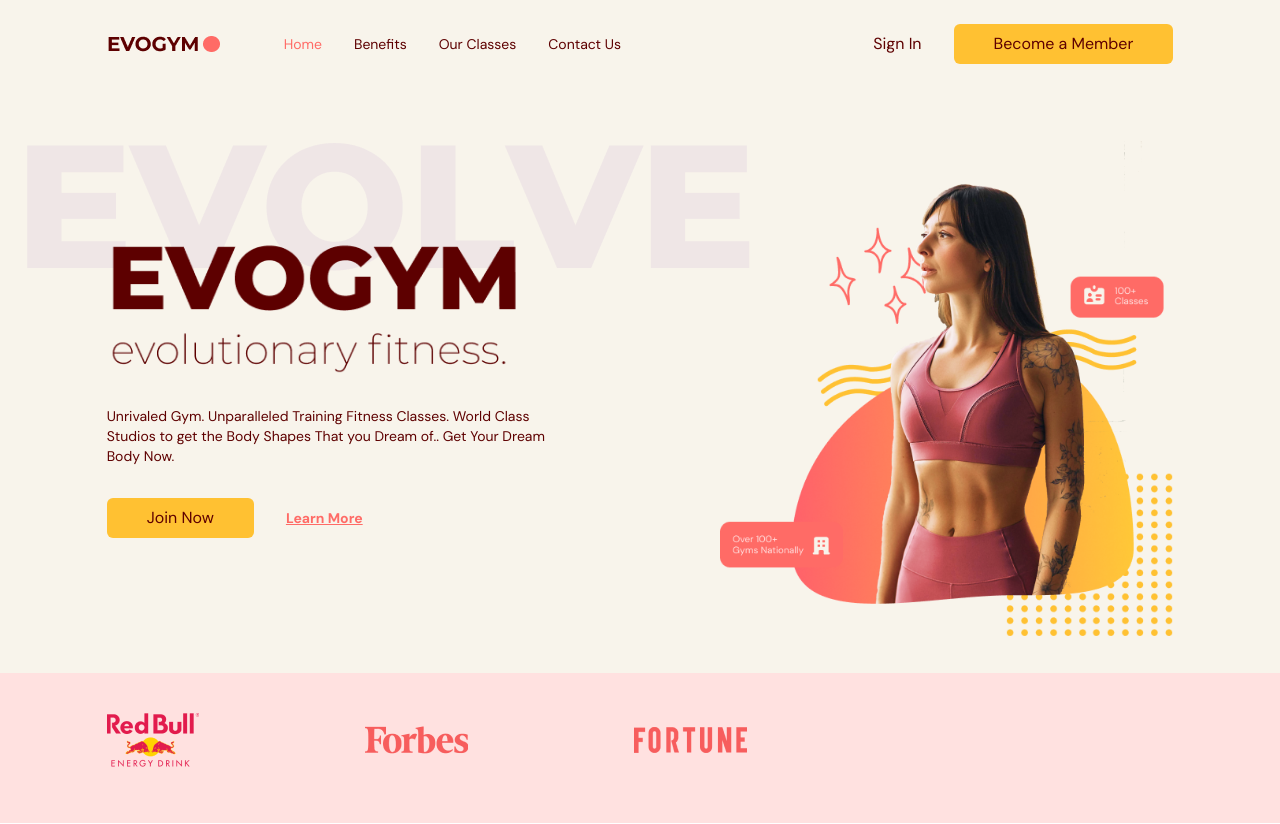
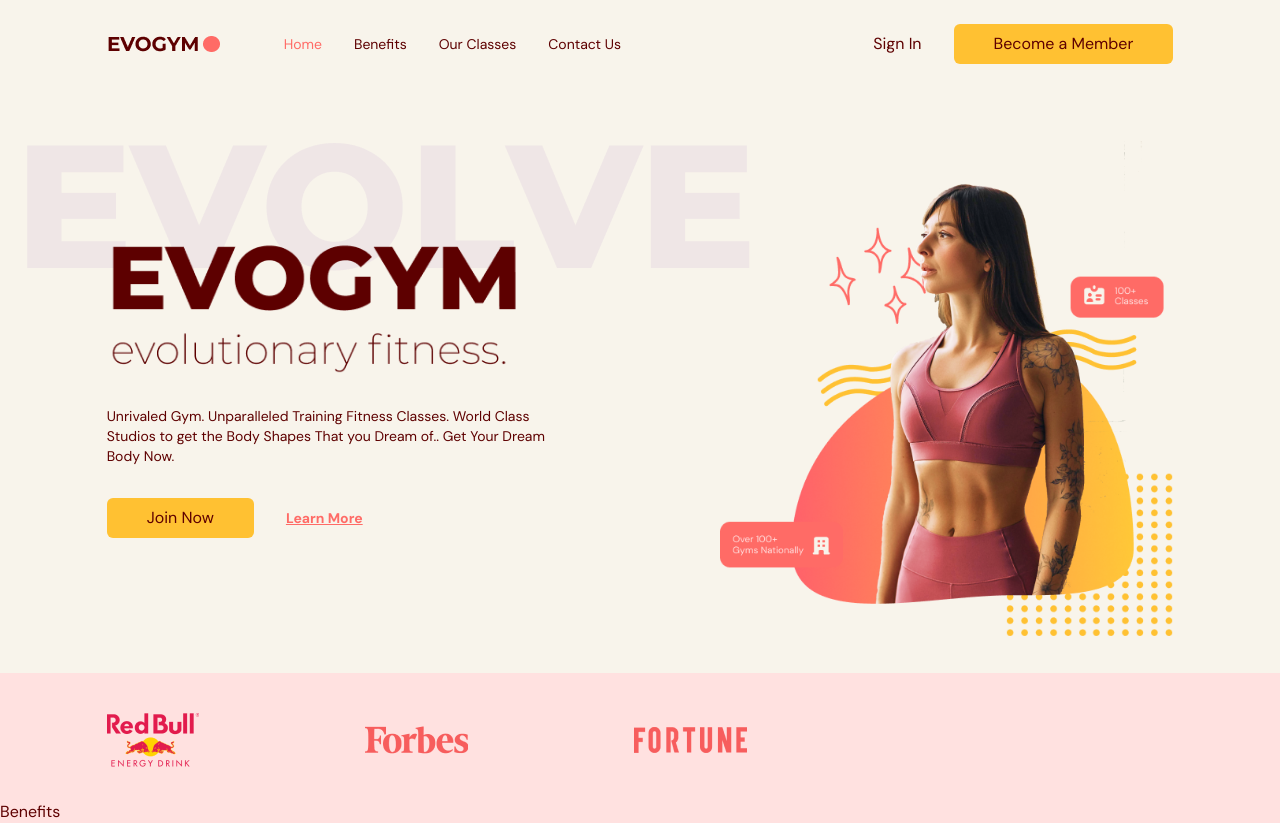
Before and after one commit to denisdiaconu/fit-wave, a React (Vite) app: page / in a window 1280 px wide. Built offline with nearby package versions, Linux system fonts and the light colour scheme.

Commit message:
Add benefits scene

```diff
--- a/src/App.tsx
+++ b/src/App.tsx
@@ -1,5 +1,6 @@
 import Navbar from "@/scenes/navbar";
 import Home from "@/scenes/home";
+import Benefits from "@/scenes/benefits";
 import { useEffect, useState } from "react";
 import { SelectedPage } from "@/shared/types";
 
@@ -26,6 +27,7 @@
       <div className="app bg-gray-20">
         <Navbar isTopOfPage={isTopOfPage} selectedPage={selectedPage} setSelectedPage={setSelectedPage} />
         <Home setSelectedPage={setSelectedPage} />
+        <Benefits setSelectedPage={setSelectedPage} />
       </div>
     </>
   );
--- /dev/null
+++ b/src/scenes/benefits/index.tsx
@@ -0,0 +1,16 @@
+import { SelectedPage } from "@/shared/types";
+import {
+  HomeModernIcon,
+  UserGroupIcon,
+  AcademicCapIcon,
+} from "@heroicons/react/24/solid";
+
+type Props = {
+  setSelectedPage: (value: SelectedPage) => void;
+};
+
+const Benefits = ({ setSelectedPage }: Props) => {
+  return <div>Benefits</div>;
+};
+
+export default Benefits;
```
